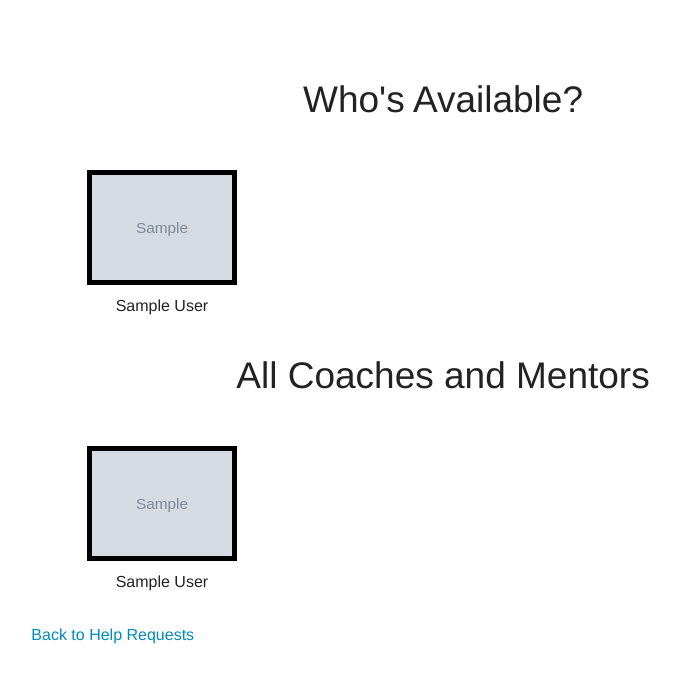
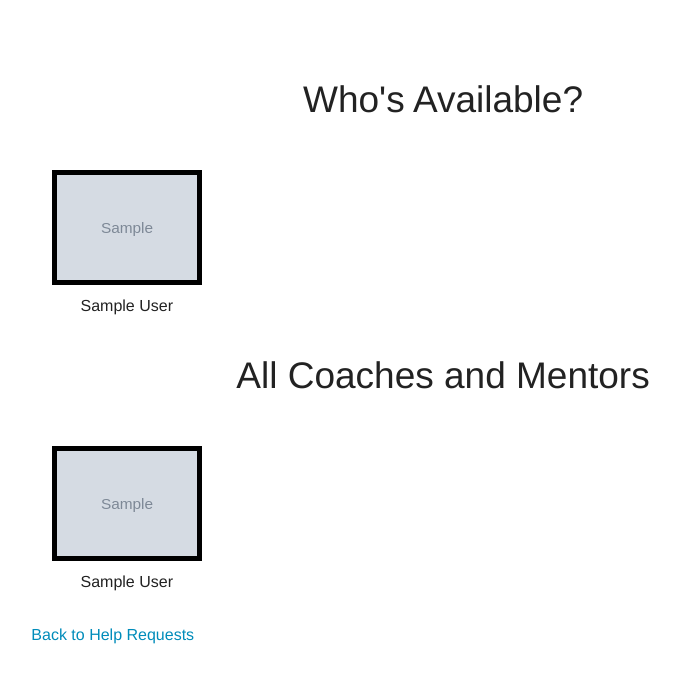
Before and after one commit to kvnkwon/need-you-coach, a Sinatra app: page /coaches in a window 1280 px wide. Shown: the part 45-728 px from the top of the page, without its empty margins (197-877 px from the left). Run offline with Sinatra, Linux system fonts and the light colour scheme; tables that the repository leaves empty hold one stand-in row (values such as "Sample post"); grey boxes marked "Sample" are stand-in pictures; some libraries are stand-ins or nearby versions.

Commit message:
adjust grid size

```diff
--- a/app/views/coach/show.erb
+++ b/app/views/coach/show.erb
@@ -1,6 +1,6 @@
 <div class="small-8 small-centered columns">
   <h2 class="text-center available-h2">Who's Available?</h2>
-  <ul class="small-block-grid-3">
+  <ul class="small-block-grid-4">
     <% unless @coaches.empty? %>
       <% @coaches.each do |coach| %>
         <li class="text-center coach-port-container"><img src="<%= coach.avatar_url %>" class="text-center coach-portrait" width=150 height=150><br><%= coach.name %></li>
@@ -10,7 +10,7 @@
       <h4 class="text-center coach-h2 red-txt">No coaches are available. Sorry!<h2>
     <% end %>
   <h2 class="text-center coach-h2">All Coaches and Mentors</h2>
-  <ul class="small-block-grid-3">
+  <ul class="small-block-grid-4">
     <% @all_coaches.each do |coach| %>
       <li class="text-center coach-port-container"><img src="<%= coach.avatar_url %>" class="text-center coach-portrait" width=150 height=150><br><%= coach.name %></li>
     <% end %>
```
